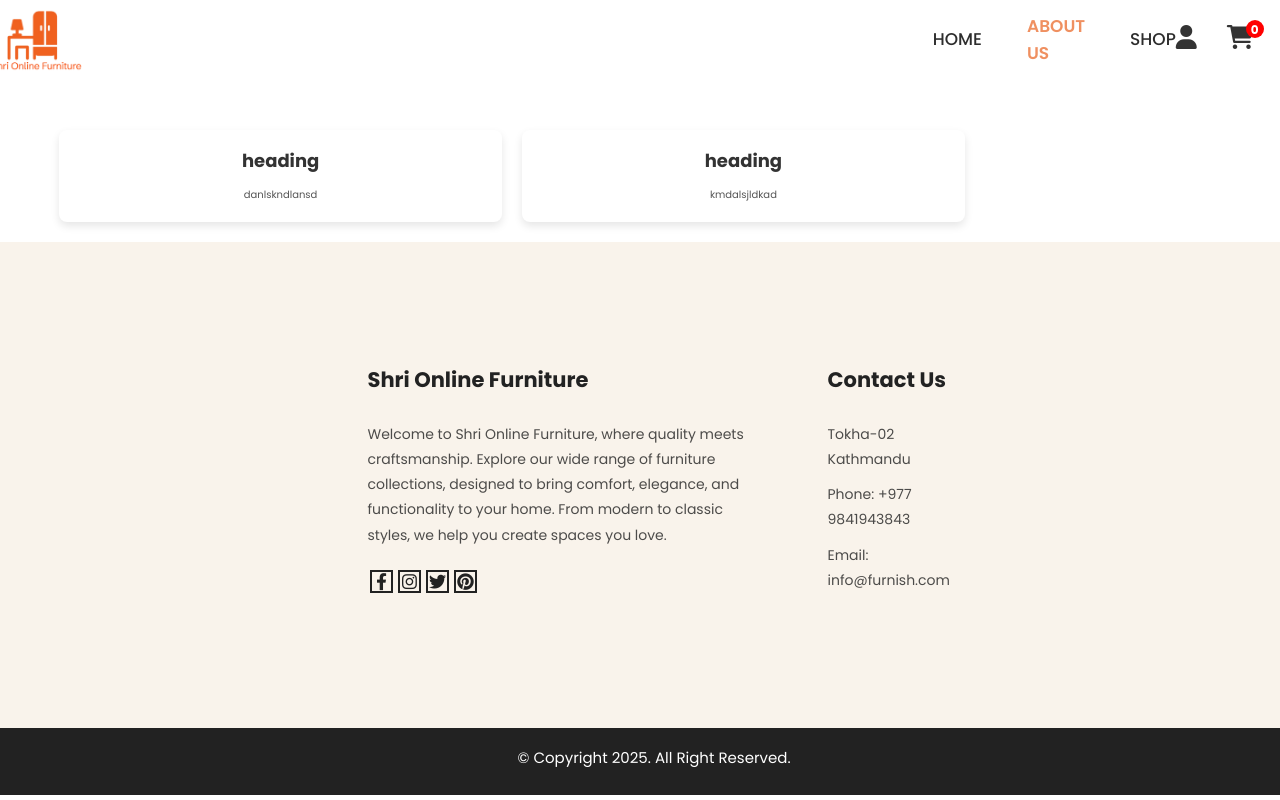
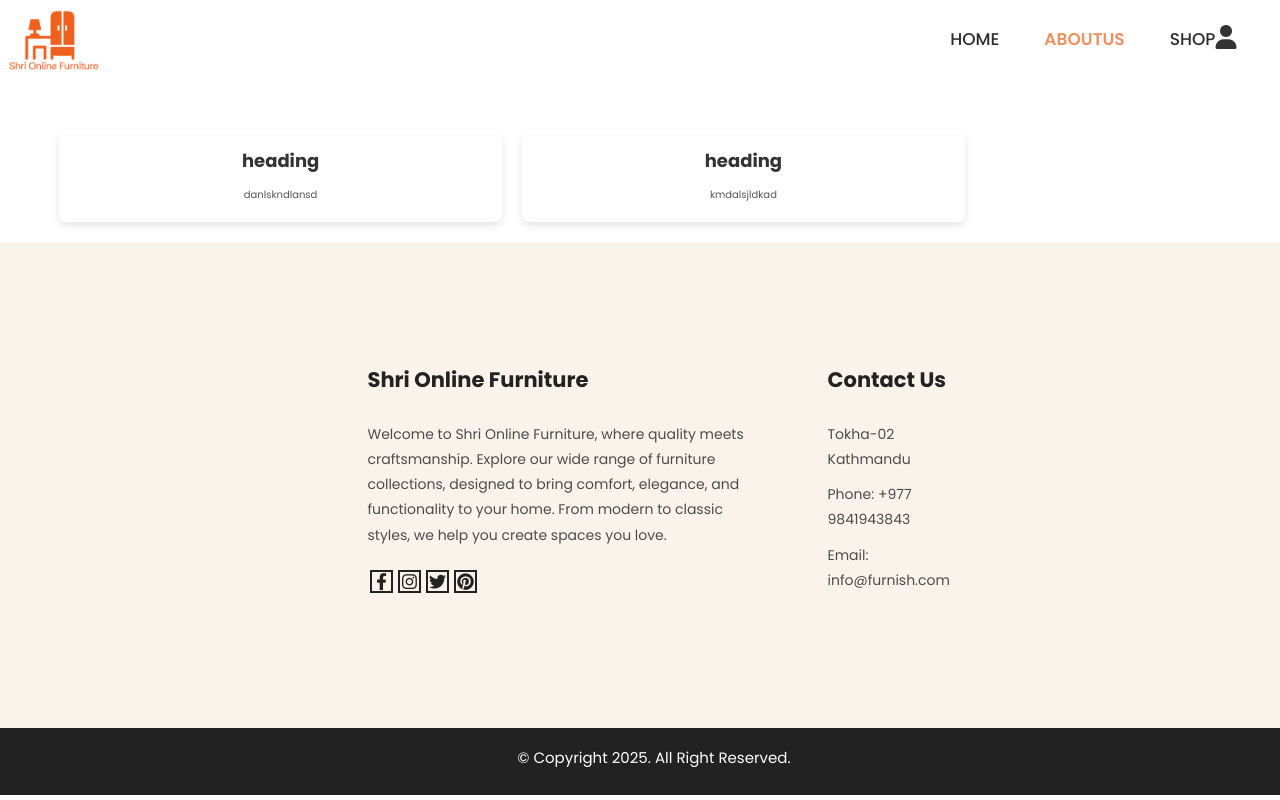
Before and after one commit to satkrit22/Furniture-website, a PHP site: page /aboutus.html in a window 1280 px wide. Run offline with PHP 8.4, Linux system fonts and the light colour scheme.

Commit message:
today final commit

```diff
--- a/aboutus.html
+++ b/aboutus.html
@@ -93,7 +93,7 @@
                         </li>
                         <li class = "nav-item">
                             <a href = "aboutus.html" class = "nav-link active-link">
-                                <span class = "nav-link-text">About Us</span>
+                                <span class = "nav-link-text">AboutUs</span>
 
                             </a>
                         </li>
@@ -114,12 +114,7 @@
                         <a href="signup.html" style="margin-right: 20px; text-decoration: none;">
                             <i class="fa fa-user" style="font-size: 24px; color: #333;"></i>
                         </a>
-                        <div class="cart-container">
-                            <a href="cart.html" style="text-decoration: none;">
-                                <i class="fa fa-shopping-cart" style="font-size: 24px; color: #333;"></i>
-                            </a>
-                            <span id="cart-count" style="position: absolute; top: -5px; right: -10px; background-color: red; color: white; padding: 5px; border-radius: 50%; font-size: 12px;">0</span>
-                        </div>
+
                     </div>
 
                     <!-- end of account icons -->
--- a/signout.php
+++ b/signout.php
@@ -2,5 +2,5 @@
  session_start();
  session_unset();
  session_destroy();
- header("Location:index.php");
+ header("Location:home.html");
 ?>
```
Also changed, not shown: shop.html (+7 -9 lines).
